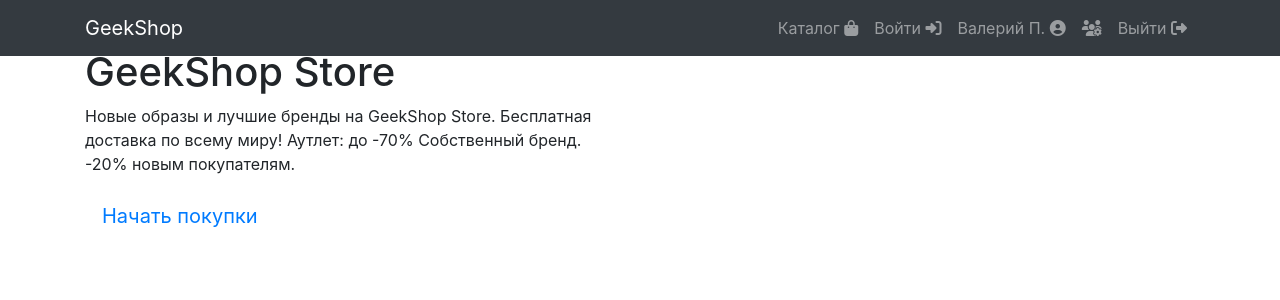
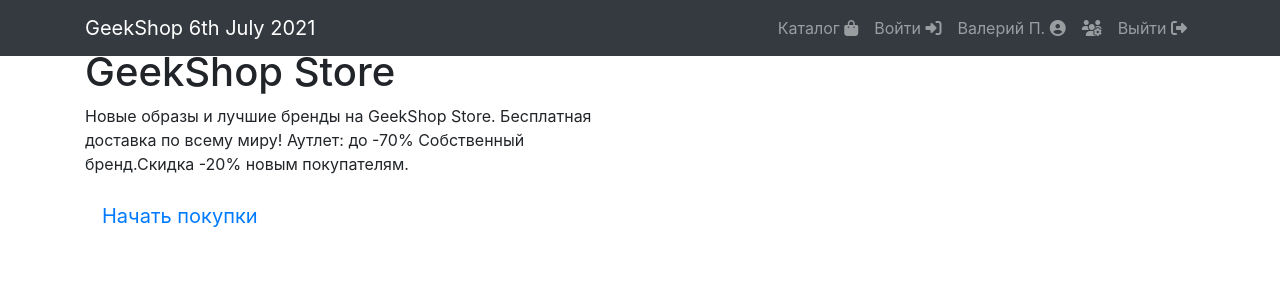
Before and after one commit to IosifSoln/GeekShop, a Django app: page / in a window 1280 px wide. Shown: the top 300 px of the page. Run offline with Django 3.2, Linux system fonts and the light colour scheme; some libraries are stand-ins or nearby versions.

Commit message:
доделано 1 задание и выполнено 2

```diff
--- a/products/templates/products/base.html
+++ b/products/templates/products/base.html
@@ -25,14 +25,17 @@
 <!-- Navigation -->
 <nav class="navbar navbar-expand-lg navbar-dark bg-dark fixed-top">
     <div class="container">
-        <a class="navbar-brand" href="{% url 'index' %}">GeekShop</a>
+        <a class="navbar-brand" href="{% url 'index' %}">GeekShop {% now "jS F Y" %}</a>
+
         <button class="navbar-toggler" type="button" data-toggle="collapse" data-target="#navbarResponsive"
                 aria-controls="navbarResponsive" aria-expanded="false" aria-label="Toggle navigation">
             <span class="navbar-toggler-icon"></span>
         </button>
         <div class="collapse navbar-collapse" id="navbarResponsive">
             <ul class="navbar-nav ml-auto">
+
                 <li class="nav-item">
+
                     <a class="nav-link" href="{% url 'products' %}">Каталог <i class="fas fa-shopping-bag"></i> </a>
                 </li>
                 <li class="nav-item">
--- a/products/templates/products/index.html
+++ b/products/templates/products/index.html
@@ -12,7 +12,7 @@
                 <h1 class="mt-5">GeekShop Store</h1>
                 <p>
                     Новые образы и лучшие бренды на GeekShop Store.
-                    Бесплатная доставка по всему миру! Аутлет: до -70% Собственный бренд. -20% новым покупателям.
+                    Бесплатная доставка по всему миру! Аутлет: до -70% Собственный бренд.Скидка -20% новым покупателям.
                 </p>
                 <button id="start-purchase-btn" type="button" class="btn btn-lg">
                     <a id="start-purchase-link" href="{% url 'products' %}">
```
Also changed, not shown: products/templates/products/products.html (+7 -6 lines).
